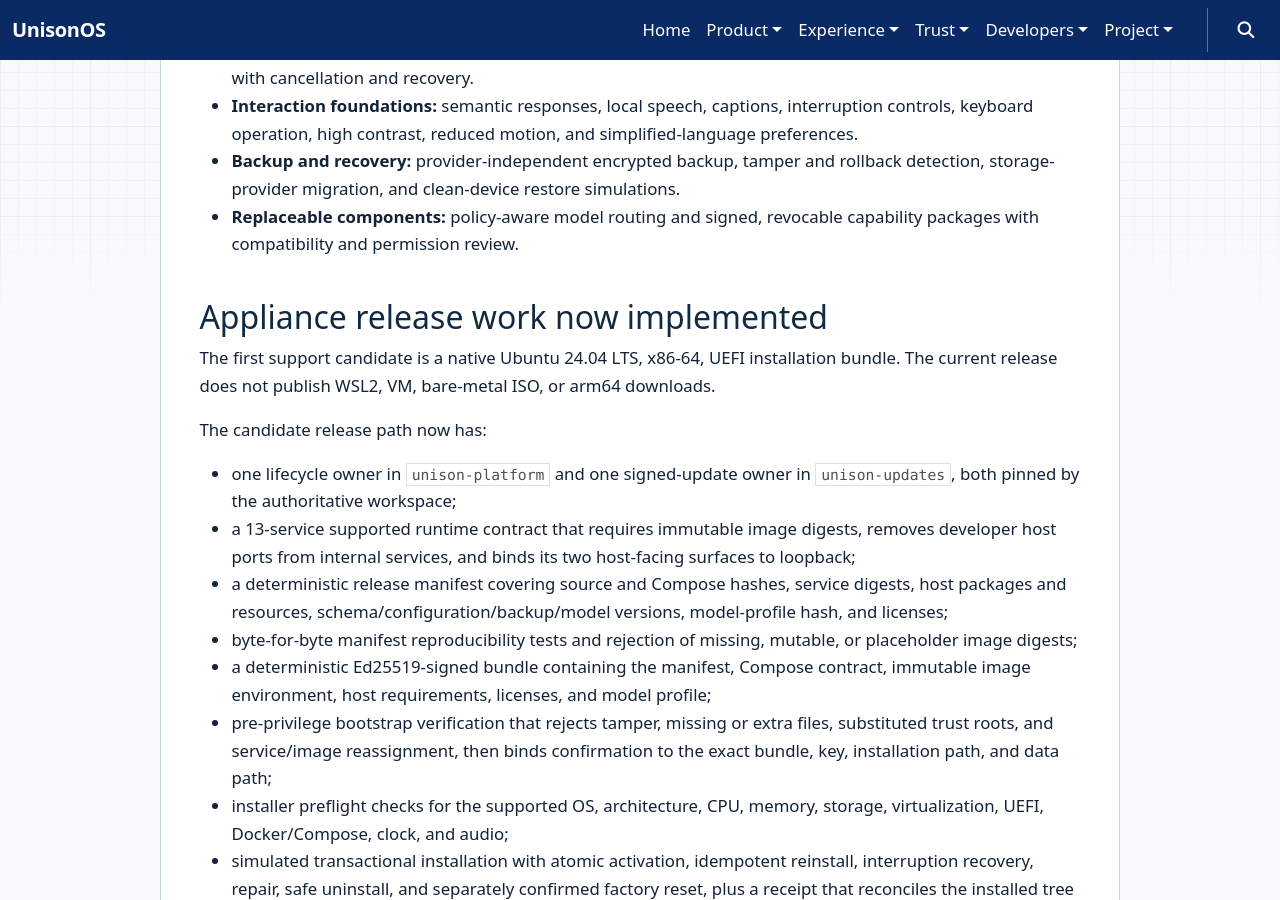
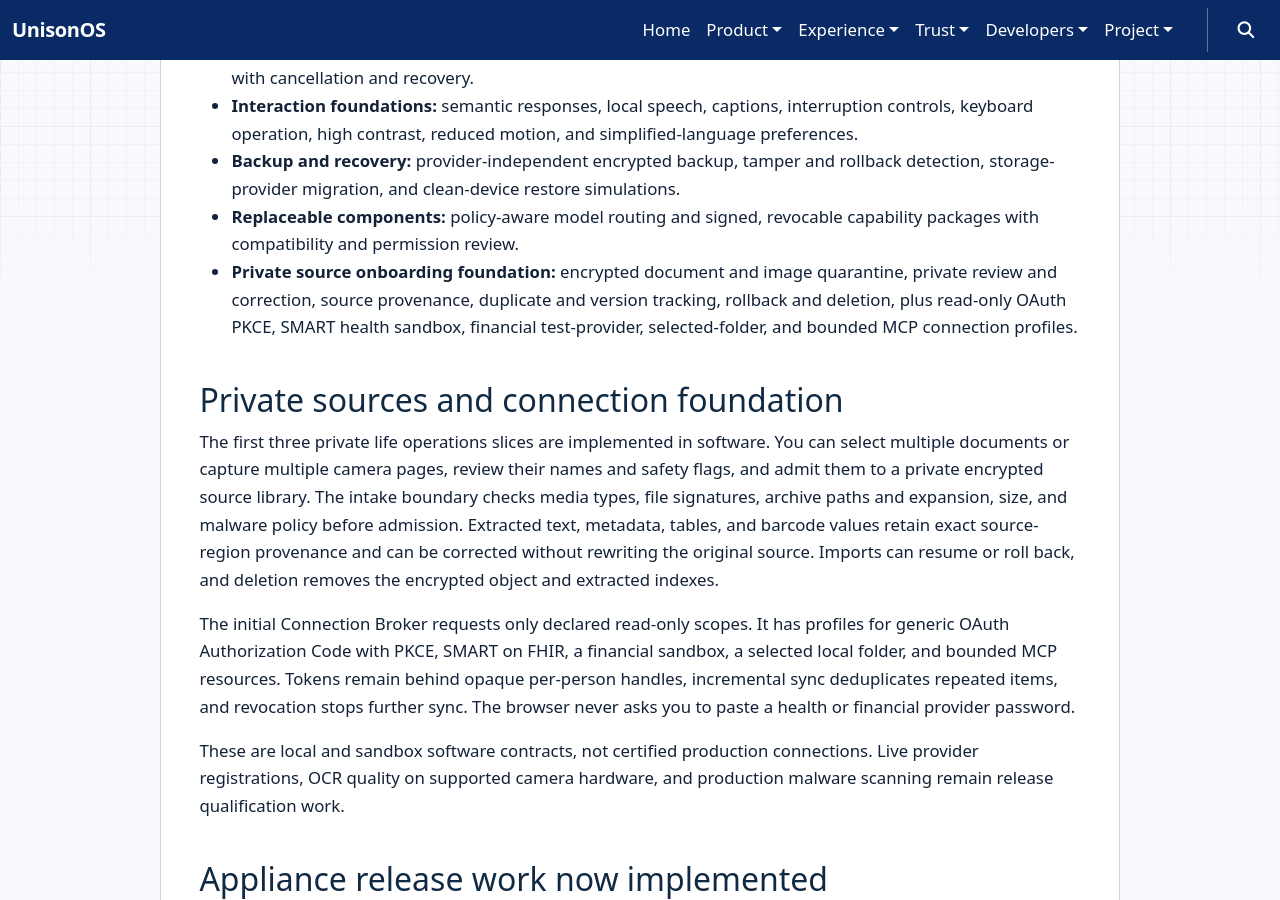
Before and after one commit to project-unisonOS/project-unisonos.github.io, an MkDocs documentation site: the page built from docs/current-status.md, in a window 1280 px wide and 900 px high, scrolled down 677 px. Built offline with MkDocs 1.6.1, drawn with Linux system fonts in a browser that asks for light colours; nearby versions of some CDN libraries; some of the changed text lies outside the part shown.

Commit message:
docs: publish private onboarding foundation status (#27)
Co-authored-by: dadam <dadam@example.com>

```diff
--- a/docs/current-status.md
+++ b/docs/current-status.md
@@ -27,6 +27,33 @@ It remains unsupported while physical validation and promotion gates are open.
   simulations.
 - **Replaceable components:** policy-aware model routing and signed, revocable
   capability packages with compatibility and permission review.
+- **Private source onboarding foundation:** encrypted document and image
+  quarantine, private review and correction, source provenance, duplicate and
+  version tracking, rollback and deletion, plus read-only OAuth PKCE, SMART
+  health sandbox, financial test-provider, selected-folder, and bounded MCP
+  connection profiles.
+
+## Private sources and connection foundation
+
+The first three private life operations slices are implemented in software.
+You can select multiple documents or capture multiple camera pages, review
+their names and safety flags, and admit them to a private encrypted source
+library. The intake boundary checks media types, file signatures, archive paths
+and expansion, size, and malware policy before admission. Extracted text,
+metadata, tables, and barcode values retain exact source-region provenance and
+can be corrected without rewriting the original source. Imports can resume or
+roll back, and deletion removes the encrypted object and extracted indexes.
+
+The initial Connection Broker requests only declared read-only scopes. It has
+profiles for generic OAuth Authorization Code with PKCE, SMART on FHIR, a
+financial sandbox, a selected local folder, and bounded MCP resources. Tokens
+remain behind opaque per-person handles, incremental sync deduplicates repeated
+items, and revocation stops further sync. The browser never asks you to paste a
+health or financial provider password.
+
+These are local and sandbox software contracts, not certified production
+connections. Live provider registrations, OCR quality on supported camera
+hardware, and production malware scanning remain release qualification work.
 
 ## Appliance release work now implemented
 
@@ -145,6 +172,9 @@ Before promotion, the project still needs:
   restore, install, update, rollback, removal, and factory-reset results; and
 - a time-bounded opt-in pilot, calibration on real workloads, and an explicit
   human decision before promoting any automatic action class.
+- private household, health, and financial domain packages built on the new
+  intake and connection foundation, followed by live-provider and value-pilot
+  evidence.
 
 Seventeen physical checks are tracked separately so CI or simulation cannot be
 mistaken for hardware acceptance.
```
Also changed, not shown: docs/project/roadmap.md (+11 -3 lines).
